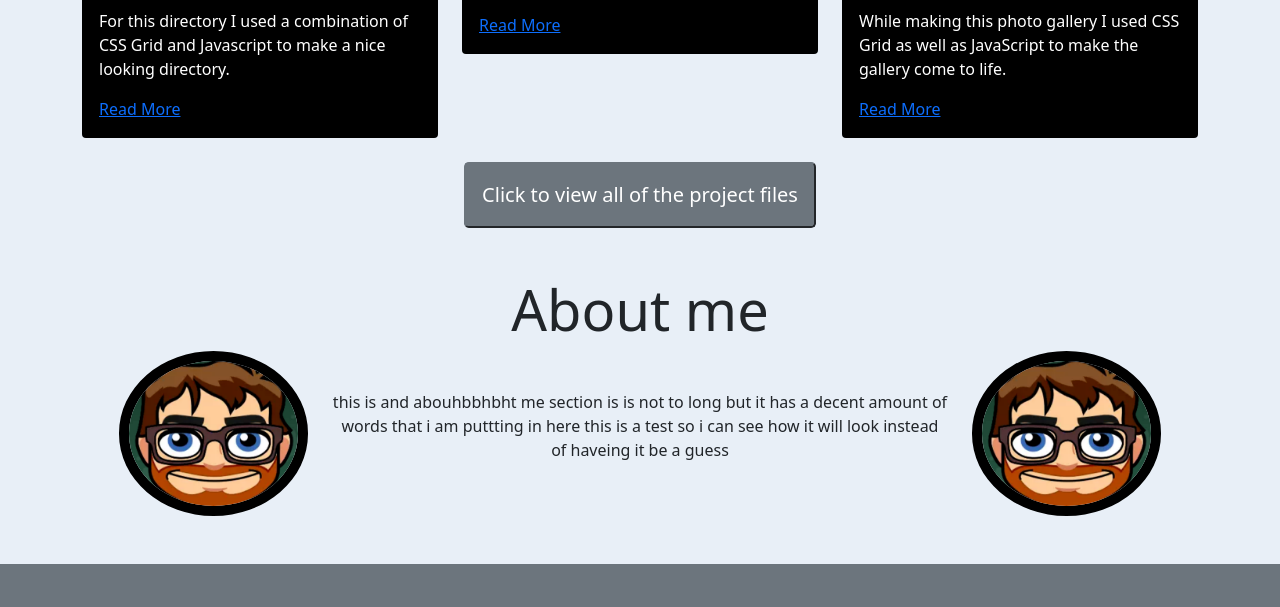
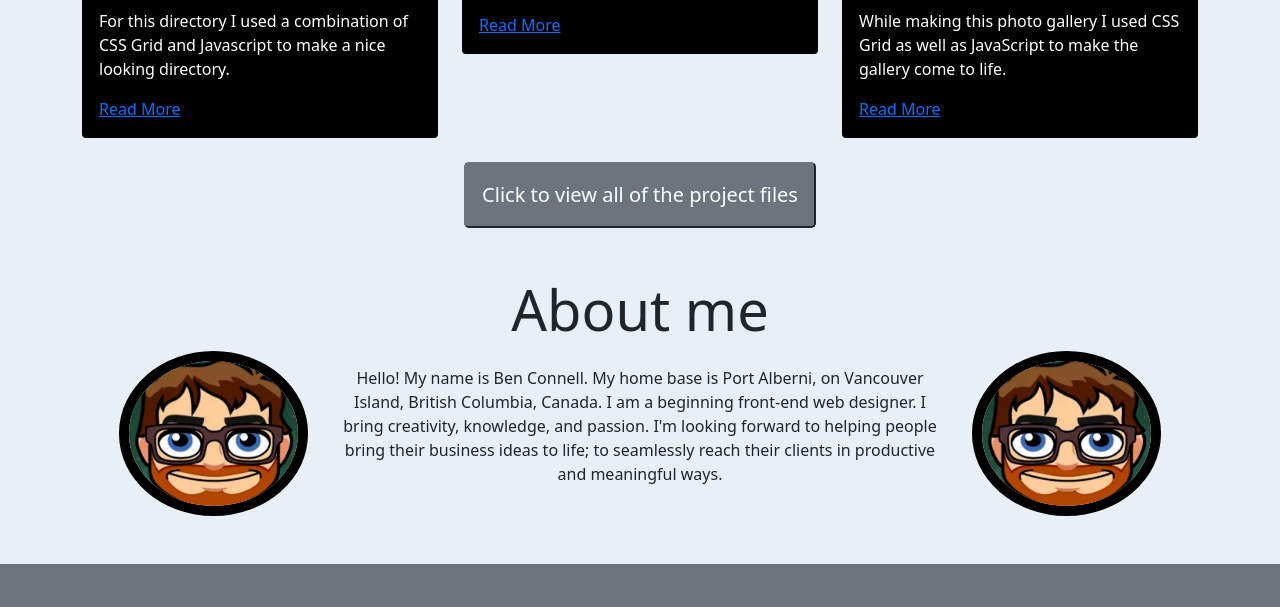
Before and after one commit to Ben-con/Ben-con.github.io, a plain HTML site: page index.html in a window 1280 px wide. Shown: the part 1277-1884 px from the top of the page. Drawn offline with nearby package versions, Linux system fonts and the light colour scheme.

Commit message:
Update index.html

```diff
--- a/index.html
+++ b/index.html
@@ -112,7 +112,7 @@
             <img class="img-fluid rounded-circle about-me-img ben-img" src="images/Ben.png">
           </div>
           <div class=" col-12 col-md-6">
-            <p>this is and abouhbbhbht me section is is not to long but it has a decent amount of words that i am puttting in here this is a test so i can see how it will look instead of haveing it be a guess</p>
+            <p>Hello!  My name is Ben Connell.  My home base is Port Alberni, on Vancouver Island, British Columbia, Canada.  I am a beginning front-end web designer.  I bring creativity, knowledge, and passion.  I'm looking forward to helping people bring their business ideas to life; to seamlessly reach their clients in productive and meaningful ways.</p>
           </div>
           <div class="col-md-2 about-hidden ">
             <img class="img-fluid rounded-circle ben-img" src="images/Ben.png">
```
